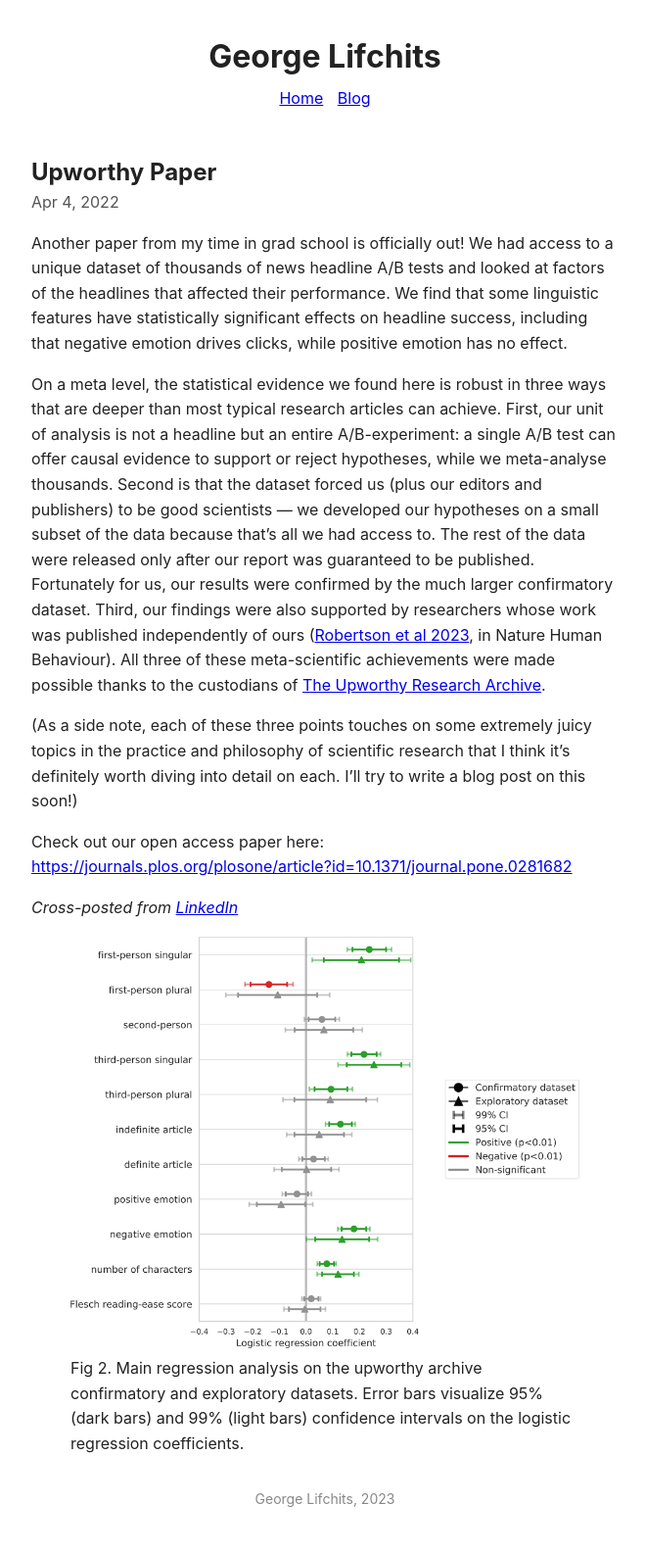
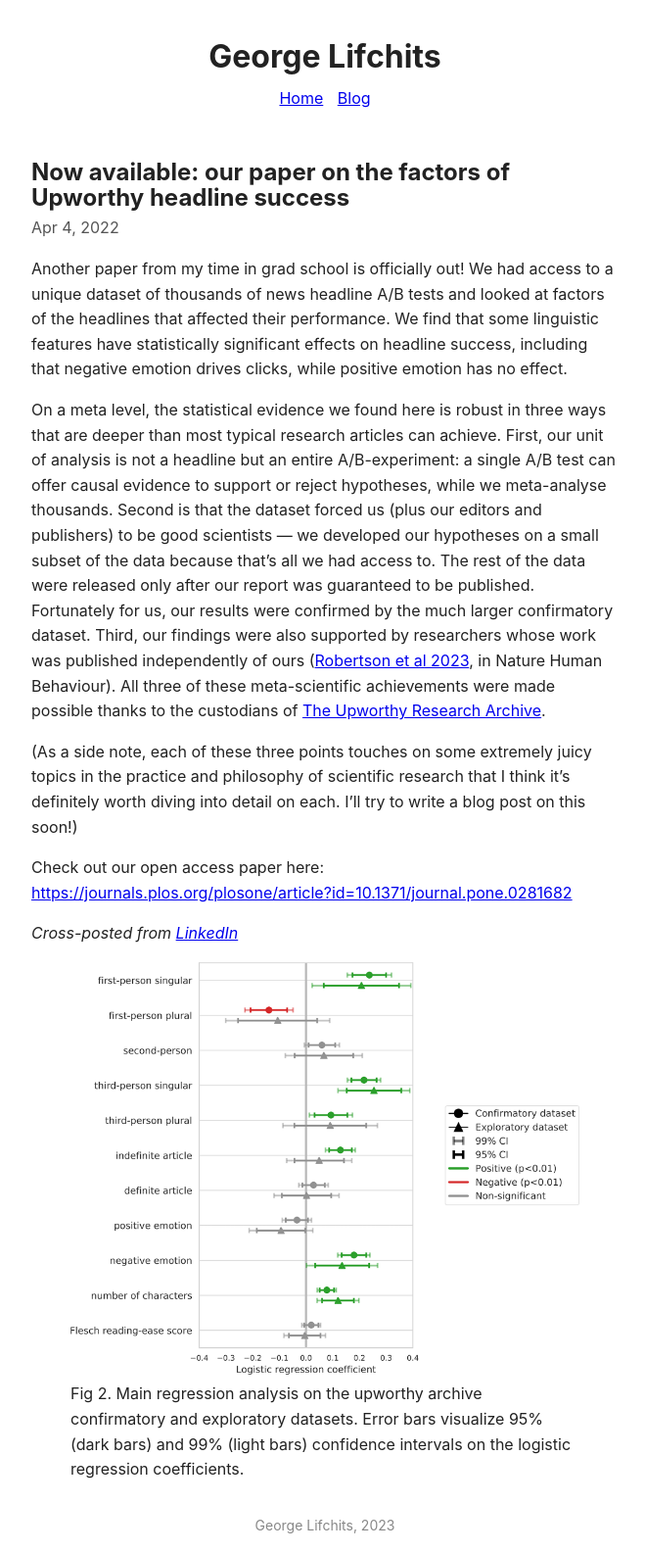
Before and after one commit to glifchits/glifchits.github.io, a Jekyll site: the page built from _posts/2022-04-04-upworthy-paper.md, in a window 1280 px wide. Shown: the whole page at 98% size, without its empty margins (308-967 px from the left). Built offline with Jekyll 4.4.1, drawn with Linux system fonts in a browser that asks for light colours; before the commit the page ends 1558 px from its top, so only the background shows below that.

Commit message:
update title

```diff
--- a/_posts/2022-04-04-upworthy-paper.md
+++ b/_posts/2022-04-04-upworthy-paper.md
@@ -1,5 +1,5 @@
 ---
-title: Upworthy Paper
+title: "Now available: our paper on the factors of Upworthy headline success"
 layout: post
 published: true
 ---
```
